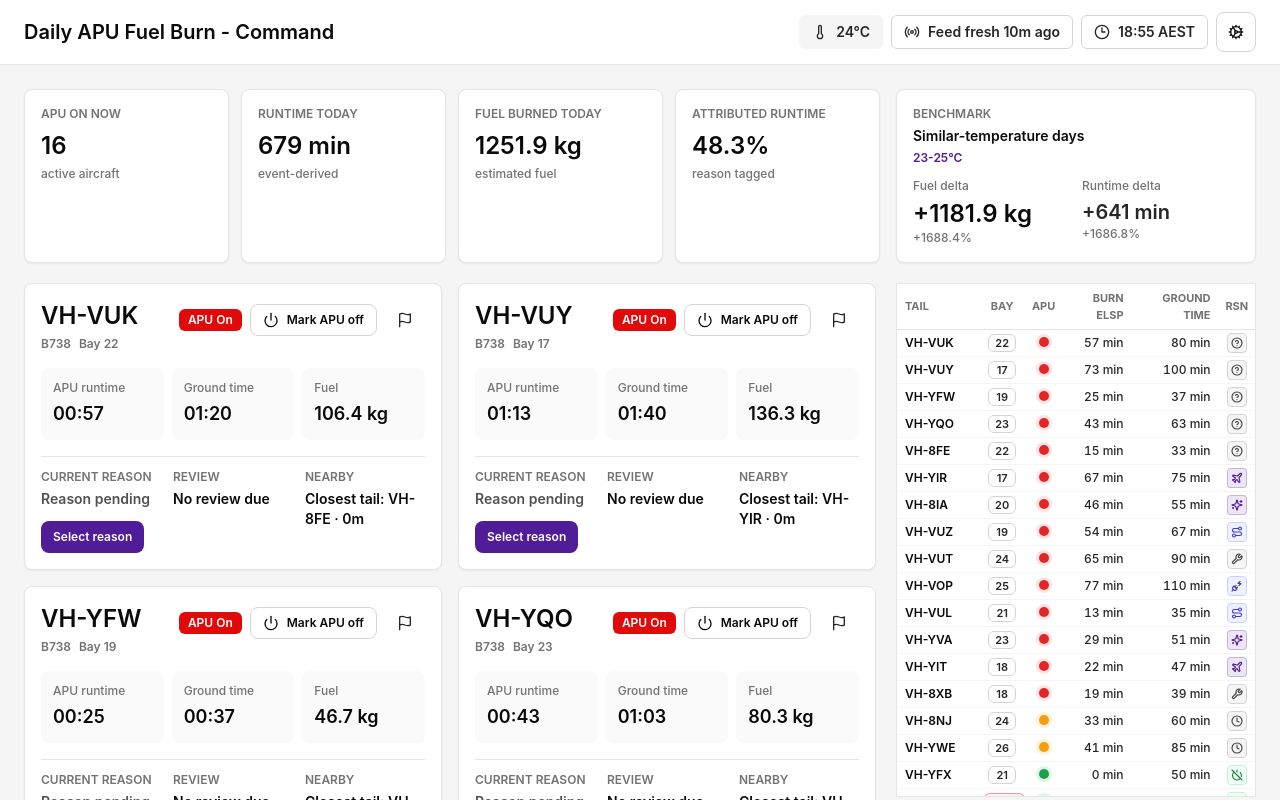
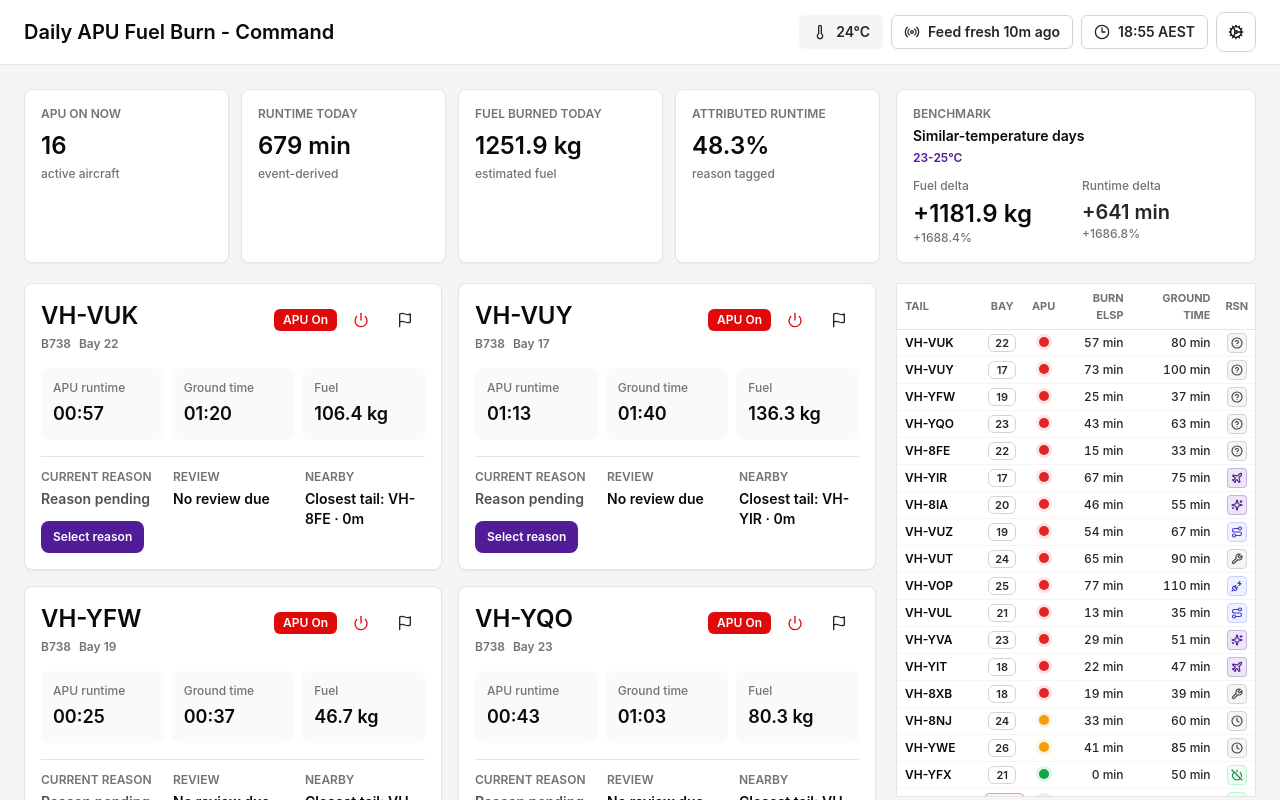
Before and after one commit to ben-dowden/APU-Alerting-Dashboard, a Next.js app: page /senior/bne in a window 1280 px wide. Shown: the top 800 px of the page. Built offline with nearby package versions, Linux system fonts and the light colour scheme.

Commit message:
Make-manual-APU-off-an-icon-action

```diff
--- a/components/senior/manual-apu-off-action.tsx
+++ b/components/senior/manual-apu-off-action.tsx
@@ -1,6 +1,5 @@
 import { Power } from "lucide-react";
 
-import { Badge } from "@/components/ui/badge";
 import { Button } from "@/components/ui/button";
 
 type ManualApuOffActionProps = {
@@ -11,28 +10,20 @@ type ManualApuOffActionProps = {
 
 export function ManualApuOffAction({ tail, isPending, onMarkOff }: ManualApuOffActionProps) {
   if (isPending) {
-    return (
-      <Badge
-        className="border-amber-200 bg-amber-50 text-amber-800"
-        title="Source confirmation outstanding"
-        variant="outline"
-      >
-        Pending off
-      </Badge>
-    );
+    return null;
   }
 
   return (
     <Button
-      aria-label={`Mark APU off for ${tail}`}
+      aria-label={`Manually mark APU off for ${tail}`}
+      className="size-8 text-virgin-red"
       onClick={onMarkOff}
-      size="sm"
-      title="Mark APU off"
+      size="icon"
+      title="Manually mark APU off"
       type="button"
-      variant="outline"
+      variant="ghost"
     >
       <Power data-icon="inline-start" />
-      Mark APU off
     </Button>
   );
 }
```
Also changed, not shown: 1 other file (tests, documents, lock files or other folders).
